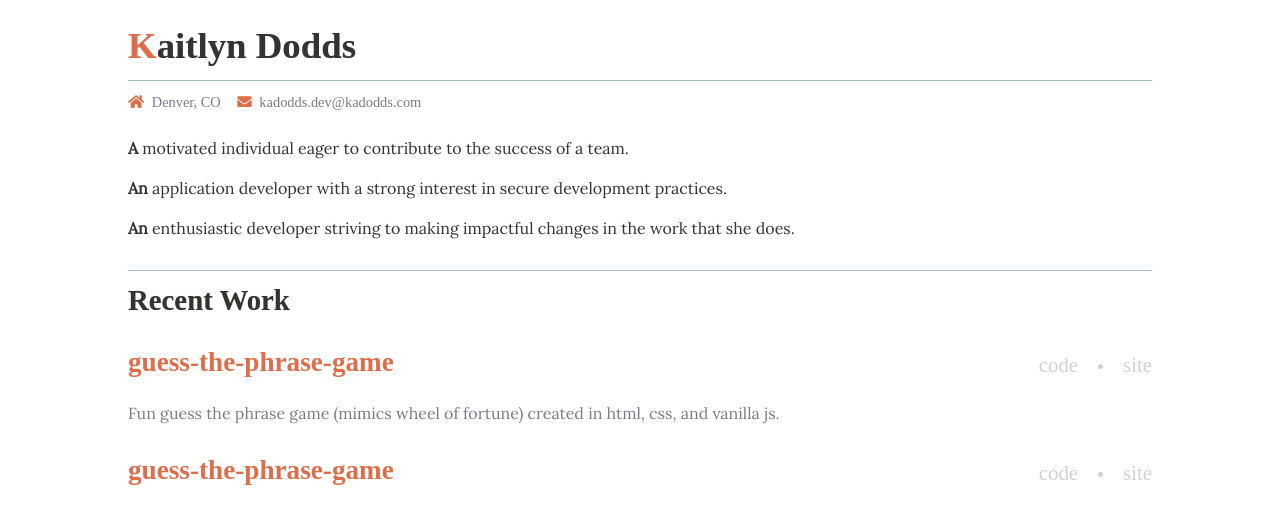
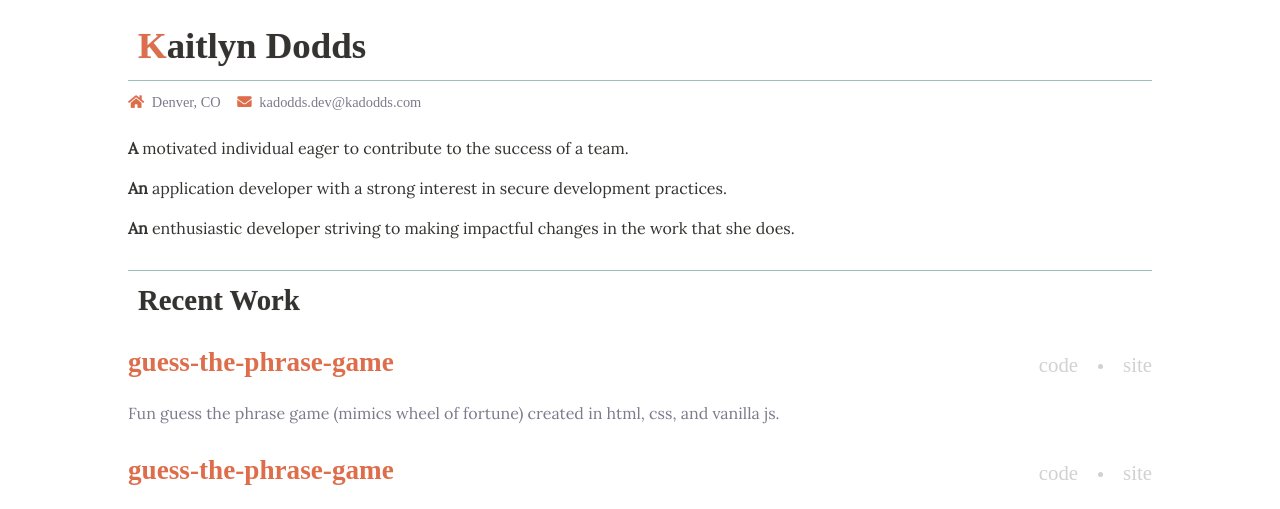
Before and after one commit to KaitlynDodds/KaitlynDodds.github.io, a PHP site: page / in a window 1280 px wide. Shown: the top 509 px of the page. Run offline with PHP 8.4, Linux system fonts and the light colour scheme; some libraries are stand-ins or nearby versions; some web fonts are replaced.

Commit message:
adding left padding to headings on screen size change

```diff
--- a/css/main.css
+++ b/css/main.css
@@ -188,6 +188,11 @@ a {
 		text-align: left;
 	}
 
+	.heading h1,
+	.projects-heading h2 {
+		padding-left: 10px;
+	}
+
 	.heading {
 		margin-bottom: 20px;
 	}
```
